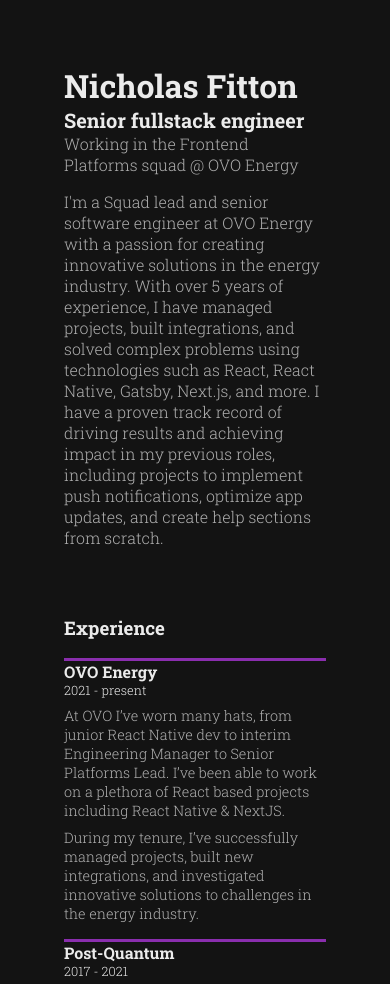
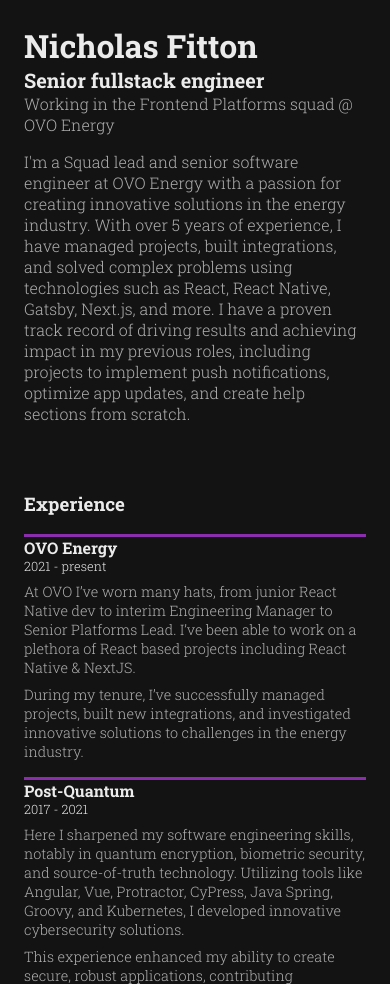
Before and after one commit to NickFitton/nfitton, an Astro site: page / in a window 390 px wide. Shown: the top 984 px of the page. Built offline with nearby package versions, Linux system fonts and the light colour scheme; Astro itself is replaced by a stand-in of ours.

Commit message:
Resolve padding

```diff
--- a/src/pages/_root.css
+++ b/src/pages/_root.css
@@ -43,18 +43,6 @@ header {
     }
   }
 }
-@media only screen and (max-width: 992px) {
-  .content header div.title {
-    max-height: unset;
-    h1,
-    h2,
-    p {
-      white-space: unset;
-      text-align: left;
-    }
-  }
-}
-
 section.info {
   display: grid;
   grid-template-columns: 1fr 1fr;
@@ -188,6 +176,19 @@ section.info {
 }
 
 @media only screen and (max-width: 992px) {
+  .content {
+    margin: 1.5rem;
+    header div.title {
+      max-height: unset;
+      h1,
+      h2,
+      p {
+        white-space: unset;
+        text-align: left;
+      }
+    }
+  }
+
   header {
     flex-flow: column;
     div.title {
```
